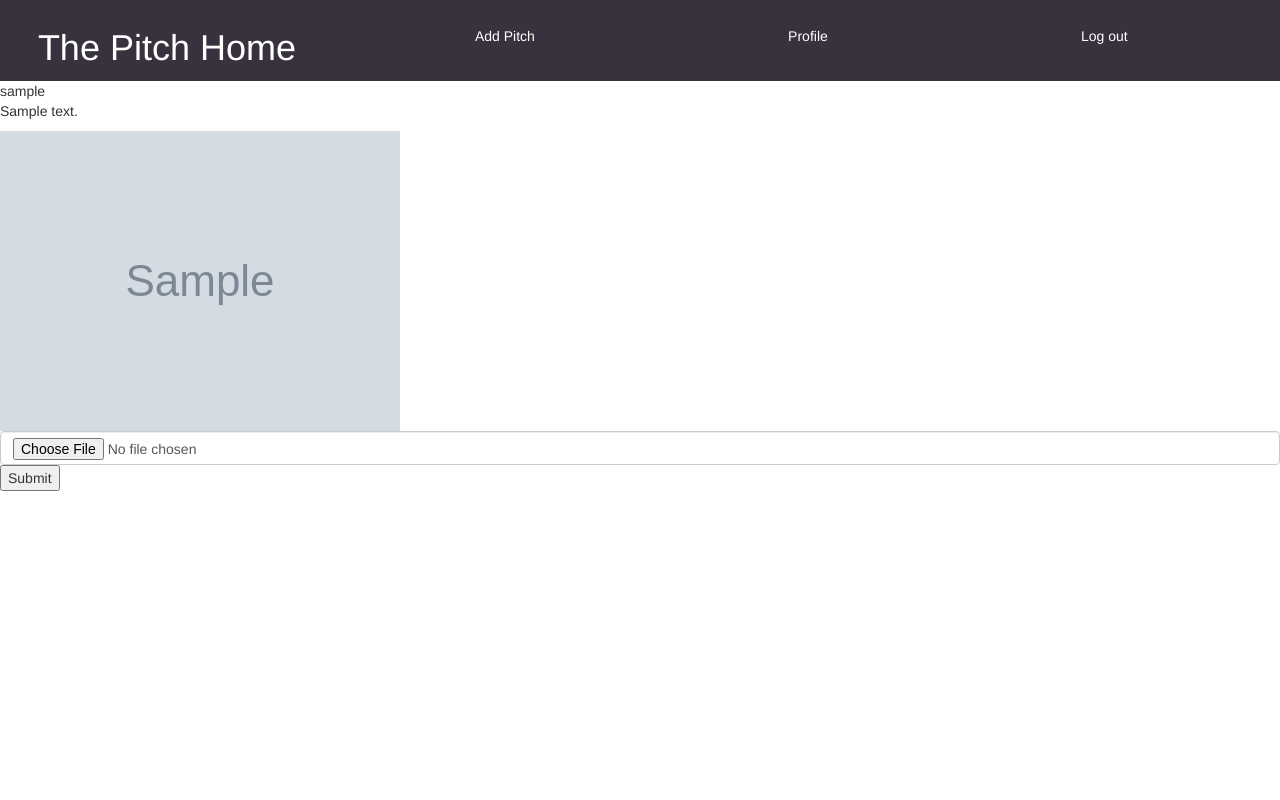
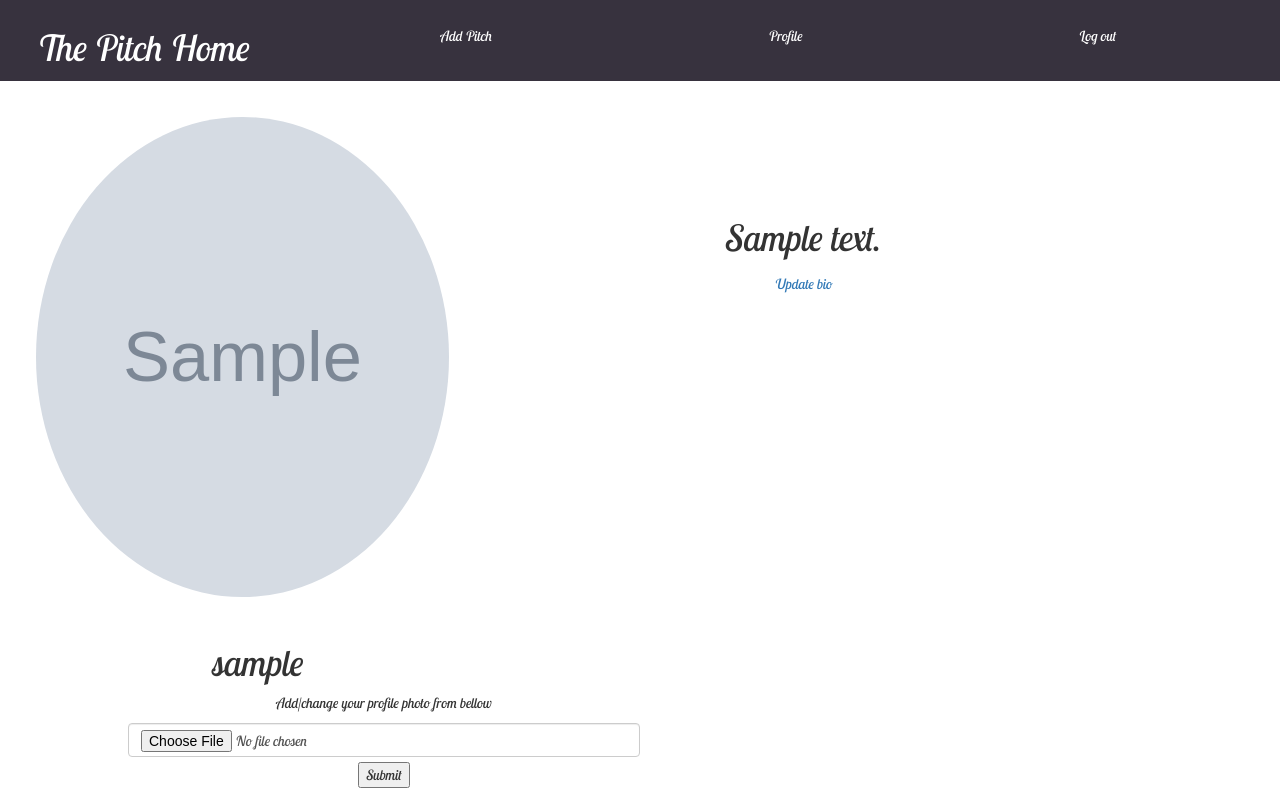
Before and after one commit to dancan-sandys/pitch_project, a Flask app: a page that uses app/templates/profile/profile.html in a window 1280 px wide. Run offline with Flask 2, Linux system fonts and the light colour scheme; a user stored in the database is signed in; tables that the repository leaves empty hold one stand-in row (values such as "Sample post"); grey boxes marked "Sample" are stand-in pictures; some libraries are stand-ins or nearby versions.

Commit message:
Style the reviews page and change the fonts

```diff
--- a/app/main/views.py
+++ b/app/main/views.py
@@ -1,7 +1,7 @@
-from flask import render_template, redirect, url_for
+from flask import render_template, redirect, url_for, request
 from ..models import User, Pitch,Review
 from . import main
-from .. import db
+from .. import db, photos
 from .forms import NewPitchForm, ReviewForm, ProfileForm
 from ..models import Pitch
 from flask_login import login_required, current_user
@@ -75,7 +75,7 @@ def profile(uname):
     return render_template("profile/profile.html", user = user)
 
 
-@main.route('/profile/form/<uname>')
+@main.route('/profile/form/<uname>', methods= ['POST','GET'])
 def profileupdate(uname):
 
     user = User.query.filter_by(user_name = uname).first()
@@ -97,10 +97,10 @@ def profileupdate(uname):
 
         return redirect(url_for('.profile', uname =user.user_name))
 
-    return render_template('profile/updateprofie.html',form =form)
+    return render_template('profile/updateprofile.html',form =form)
 
 @main.route('/user/<uname>/update/pic', methods =['POST'])
-def update_pic():
+def update_pic(uname):
 
     user =User.query.filter_by(user_name = uname).first()
 
@@ -109,6 +109,6 @@ def update_pic():
         filename = photos.save(request.files['photo'])
         path  = f'photos/{filename}'
         user.profile_pic = path
-        b.session.commit()
+        db.session.commit()
 
     return redirect(url_for('.profile', uname = user.user_name))
--- a/app/static/main.css
+++ b/app/static/main.css
@@ -1,3 +1,13 @@
+@import url('https://fonts.googleapis.com/css2?family=Shadows+Into+Light&display=swap');
+@import url('https://fonts.googleapis.com/css2?family=Architects+Daughter&display=swap');
+@import url('https://fonts.googleapis.com/css2?family=Amatic+SC:wght@700&display=swap');
+@import url('https://fonts.googleapis.com/css2?family=Lobster+Two:ital@1&display=swap');
+
+body{
+    font-family: 'Lobster Two', cursive;
+}
+
+
 nav ul{
     list-style: none;
     display:flex ;
--- a/app/static/profile.css
+++ b/app/static/profile.css
@@ -1,3 +1,35 @@
 .profile{
     margin: 5%;
 }
+
+img{
+    width: 80%;
+    height: 60vh;
+    border-radius: 100%;
+    margin: 7%;
+}
+
+.username{
+    text-align: center;
+    font-size: 36px;
+}
+
+.bio{
+    text-align: center;
+    padding-top: 10%;
+}
+
+.nobio{
+    font-size: 36px;
+}
+
+form{
+    width: 40%;
+    text-align: center;
+    margin-left: 10%;
+    height: 10vh;
+}
+
+.button{
+    margin-top: 1%;
+}
--- a/app/static/reviews.css
+++ b/app/static/reviews.css
@@ -18,3 +18,8 @@
     color: #37323e;
     padding: 0 10%;
 }
+
+.review{
+    font-family: 'Architects Daughter', cursive;
+    font-size: 20px;
+}
--- /dev/null
+++ b/app/static/updateprofile.css
@@ -0,0 +1,5 @@
+.profileform{
+    width: 60%;
+    align-items: center;
+    margin: 5%;
+}
--- a/app/templates/index.html
+++ b/app/templates/index.html
@@ -11,7 +11,7 @@
 {% block content %}
 
 <div class="pitches">
-    {%for pitch in pitches%}
+    {%for pitch in pitches|reverse()%}
     <div class="pitch card">
         <p class="categoryName" >category: {{pitch.category}}</p>
 
--- a/app/templates/profile/profile.html
+++ b/app/templates/profile/profile.html
@@ -4,31 +4,47 @@
 
 {%block content%}
 
-{{user.user_name}}
 
-{%if user.User_bio%}
-    <p>{{user.User_bio}}</p>
-{%else%}
-    <p>{{user.user_name}} does not have a bio</p>
 
-{%endif%}
+{%block styles%}
+{{super()}}
 
+<link rel="stylesheet" href="{{url_for('static',filename = 'profile.css')}}">
+
+{%endblock%}
+
+<div class="row">
+    <div class="photo col-md-5">
         {%if user.profile_pic%}
-    <img src="{{user.profile_pic}}" alt="">
+        <img src="{{url_for('static',filename = user.profile_pic)}}" alt="">
+        <h6 class="username">{{user.user_name}}</h6>
 
         {%else%}
 
-    <p>{{user.user_name}} does not have a profile picture</p>
+        <p><a href="/profile/form/{{user.user_name}}">Add bio</a></p>
+
+        {%endif%}
+    </div>
+
+    <div class="bio col-md-5">
+        {%if user.User_bio%}
+        <p class = 'nobio'>{{user.User_bio}}</p>
+        <p><a href="/profile/form/{{user.user_name}}">Update bio</a></p>
+        {%else%}
+        <p class="nobio">{{user.user_name}} does not have a bio</p>
+        <p><a href="/profile/form/{{user.user_name}}">Add bio</a></p>
+        {%endif%}
+    </div>
 
 
-{%endif%}
 
+</div>
 {%if user == current_user%}
 
 <form action="{{url_for('main.update_pic', uname = user.user_name)}} " method="post" enctype="multipart/form-data">
-
+    <p>Add/change your profile photo from bellow</p>
     <input type="file" name="photo" class="form-control" required>
-        <input type="submit" >
+    <input class="button" type="submit">
 
     {%endif%}
 </form>
--- a/app/templates/reviews.html
+++ b/app/templates/reviews.html
@@ -26,11 +26,11 @@
     <div class="reviews  col-md-5">
         <h2>Recent reviews</h2>
         <h5 class="Category">Category:{{pitch.category}}</h5>
-        <ul class="reviews">
+        <ol class="reviews">
             {%for review in pitch_reviews%}
-            <li>{{review.comment}}</li>
+            <li class="review">{{review.comment}}</li>
             {%endfor%}
-        </ul>
+        </ol>
     </div>
 
     <div class="col-md-5">
```
Also changed, not shown: app/templates/profile/updateprofile.html (+12 -3 lines), app/static/photos/pexels-karolina-grabowska-4386467.jpg (added), app/static/photos/pexels-pixabay-42230_1.jpg (added). Lines whose indentation alone changed are shown as unchanged.
